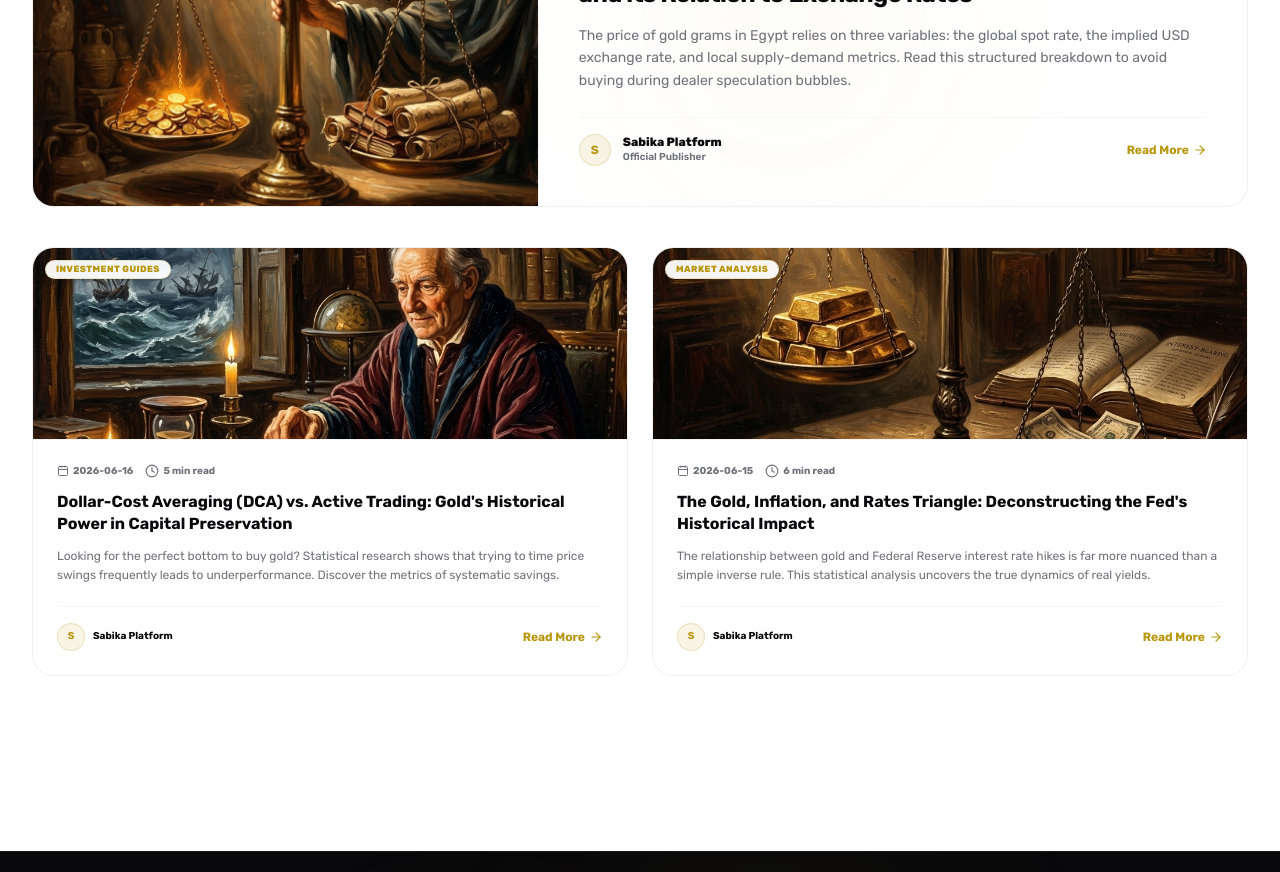
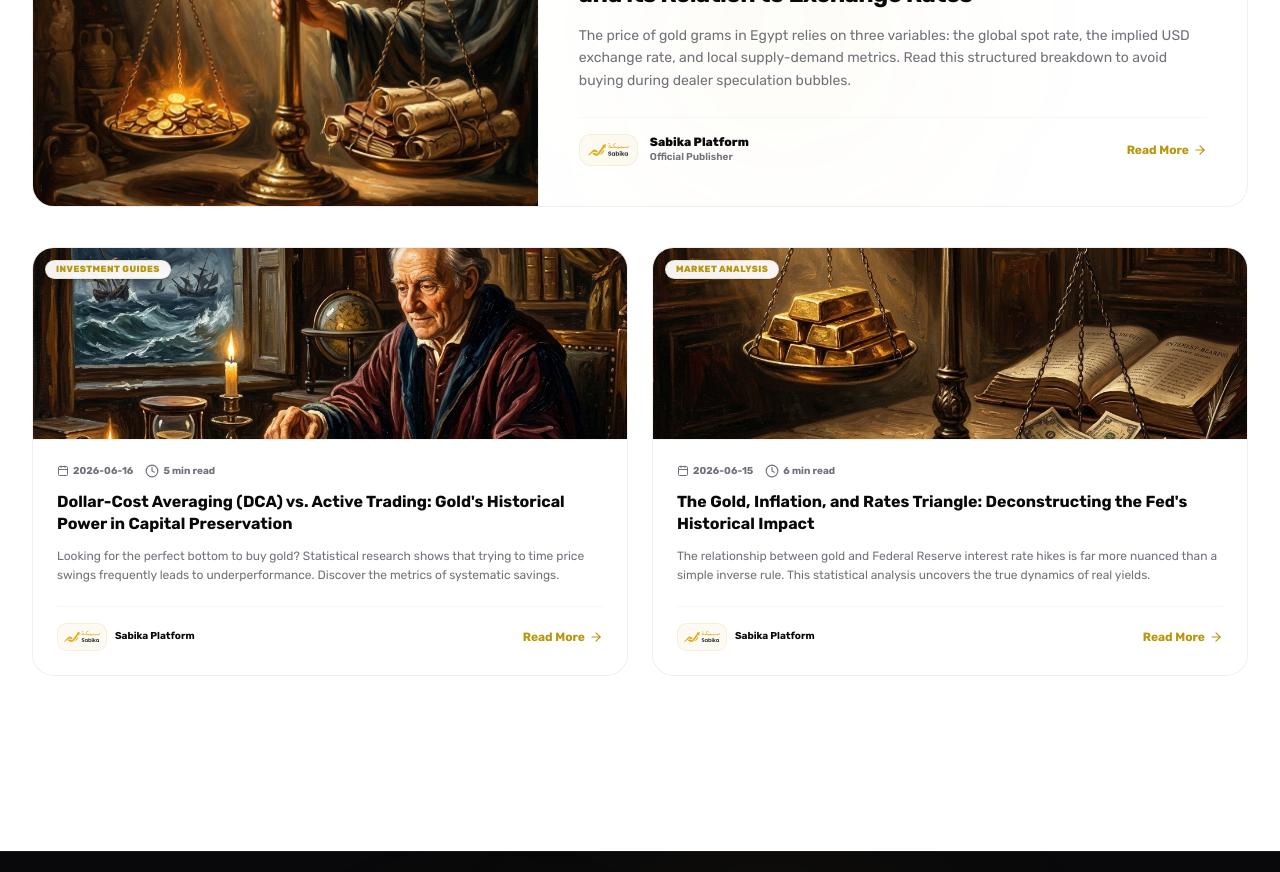
Before and after one commit to studii9otech-prog/sabika, a Next.js app: page /en/blog in a window 1280 px wide. Shown: the part 620-1492 px from the top of the page. Built offline with nearby package versions, Linux system fonts and the light colour scheme; no server answers.

Commit message:
feat: make blog cards fully clickable and replace text avatar with platform logo

```diff
--- a/app/[locale]/blog/[slug]/page.tsx
+++ b/app/[locale]/blog/[slug]/page.tsx
@@ -105,8 +105,17 @@ export default async function ArticlePage({ params }: PageProps) {
 
           {/* Author Details Card */}
           <div className="flex items-center gap-3.5 pt-4 border-t border-border/20 w-fit">
-            <div className="w-10 h-10 rounded-full bg-primary/10 border border-primary/20 flex items-center justify-center font-bold text-sm text-primary select-none">
-              {article.author.avatar}
+            <div className="h-9 px-2 rounded-lg bg-primary/5 border border-primary/10 flex items-center justify-center bg-background/80 select-none">
+              <img
+                src="/assets/images/logo.svg"
+                alt="Sabika"
+                className="h-5 w-auto object-contain dark:hidden"
+              />
+              <img
+                src="/assets/images/logo_footer.svg"
+                alt="Sabika"
+                className="h-5 w-auto object-contain hidden dark:block"
+              />
             </div>
             <div>
               <p className="text-xs font-black text-foreground">
--- a/app/[locale]/blog/page.tsx
+++ b/app/[locale]/blog/page.tsx
@@ -105,7 +105,10 @@ export default async function BlogPage({ params, searchParams }: PageProps) {
 
         {/* ── Featured Article Layout ─────────────────────────── */}
         {featuredArticle && (
-          <div className="group relative rounded-2xl border border-border/60 bg-card hover:border-primary/30 hover:shadow-lg transition-all duration-300 overflow-hidden text-start">
+          <Link
+            href={`/${locale}/blog/${featuredArticle.slug}`}
+            className="group relative block rounded-2xl border border-border/60 bg-card hover:border-primary/30 hover:shadow-lg transition-all duration-300 overflow-hidden text-start cursor-pointer"
+          >
             {/* Subtle glow */}
             <div className="absolute top-0 right-1/4 w-80 h-80 bg-primary/3 rounded-full filter blur-[100px] pointer-events-none z-0" />
 
@@ -156,8 +159,17 @@ export default async function BlogPage({ params, searchParams }: PageProps) {
 
                 <div className="flex flex-wrap items-center justify-between gap-4 pt-4 border-t border-border/30">
                   <div className="flex items-center gap-3">
-                    <div className="w-8 h-8 rounded-full bg-primary/10 border border-primary/20 flex items-center justify-center font-bold text-xs text-primary bg-background/80">
-                      {featuredArticle.author.avatar}
+                    <div className="h-8 px-2 rounded-lg bg-primary/5 border border-primary/10 flex items-center justify-center bg-background/80 select-none">
+                      <img
+                        src="/assets/images/logo.svg"
+                        alt="Sabika"
+                        className="h-4 w-auto object-contain dark:hidden"
+                      />
+                      <img
+                        src="/assets/images/logo_footer.svg"
+                        alt="Sabika"
+                        className="h-4 w-auto object-contain hidden dark:block"
+                      />
                     </div>
                     <div>
                       <p className="text-xs font-black text-foreground">
@@ -169,26 +181,24 @@ export default async function BlogPage({ params, searchParams }: PageProps) {
                     </div>
                   </div>
 
-                  <Link
-                    href={`/${locale}/blog/${featuredArticle.slug}`}
-                    className="inline-flex items-center gap-1 text-xs font-bold text-primary hover:text-primary/80 group-hover:translate-x-1 transition-all cursor-pointer"
-                  >
+                  <div className="inline-flex items-center gap-1 text-xs font-bold text-primary hover:text-primary/80 group-hover:translate-x-1 transition-all">
                     <span>{t("readMore")}</span>
                     <ArrowRight className={`w-3.5 h-3.5 ${isAr ? "rotate-180" : ""}`} />
-                  </Link>
+                  </div>
                 </div>
               </div>
             </div>
-          </div>
+          </Link>
         )}
 
         {/* ── Articles Grid ───────────────────────────────────── */}
         {gridArticles.length > 0 ? (
           <div className="grid grid-cols-1 md:grid-cols-2 gap-6 text-start">
             {gridArticles.map((article) => (
-              <div
+              <Link
                 key={article.slug}
-                className="group bg-card border border-border/60 hover:border-primary/30 rounded-2xl hover:shadow-lg hover:-translate-y-1 transition-all duration-300 flex flex-col justify-between overflow-hidden"
+                href={`/${locale}/blog/${article.slug}`}
+                className="group bg-card border border-border/60 hover:border-primary/30 rounded-2xl hover:shadow-lg hover:-translate-y-1 transition-all duration-300 flex flex-col justify-between overflow-hidden cursor-pointer"
               >
                 {/* Cover Image at Top */}
                 <div className="relative h-48 w-full overflow-hidden border-b border-border/40 bg-muted/20">
@@ -231,8 +241,17 @@ export default async function BlogPage({ params, searchParams }: PageProps) {
                   {/* Footer metadata & link */}
                   <div className="flex items-center justify-between pt-4 border-t border-border/30">
                     <div className="flex items-center gap-2">
-                      <div className="w-7 h-7 rounded-full bg-primary/10 border border-primary/20 flex items-center justify-center font-bold text-[10px] text-primary">
-                        {article.author.avatar}
+                      <div className="h-7 px-1.5 rounded-md bg-primary/5 border border-primary/10 flex items-center justify-center bg-background/80 select-none">
+                        <img
+                          src="/assets/images/logo.svg"
+                          alt="Sabika"
+                          className="h-3.5 w-auto object-contain dark:hidden"
+                        />
+                        <img
+                          src="/assets/images/logo_footer.svg"
+                          alt="Sabika"
+                          className="h-3.5 w-auto object-contain hidden dark:block"
+                        />
                       </div>
                       <div>
                         <p className="text-[10px] font-bold text-foreground">
@@ -241,16 +260,13 @@ export default async function BlogPage({ params, searchParams }: PageProps) {
                       </div>
                     </div>
 
-                    <Link
-                      href={`/${locale}/blog/${article.slug}`}
-                      className="inline-flex items-center gap-1 text-xs font-bold text-primary hover:text-primary/80 transition-all cursor-pointer"
-                    >
+                    <div className="inline-flex items-center gap-1 text-xs font-bold text-primary hover:text-primary/80 transition-all">
                       <span>{t("readMore")}</span>
                       <ArrowRight className={`w-3.5 h-3.5 ${isAr ? "rotate-180" : ""}`} />
-                    </Link>
+                    </div>
                   </div>
                 </div>
-              </div>
+              </Link>
             ))}
           </div>
         ) : (
```
